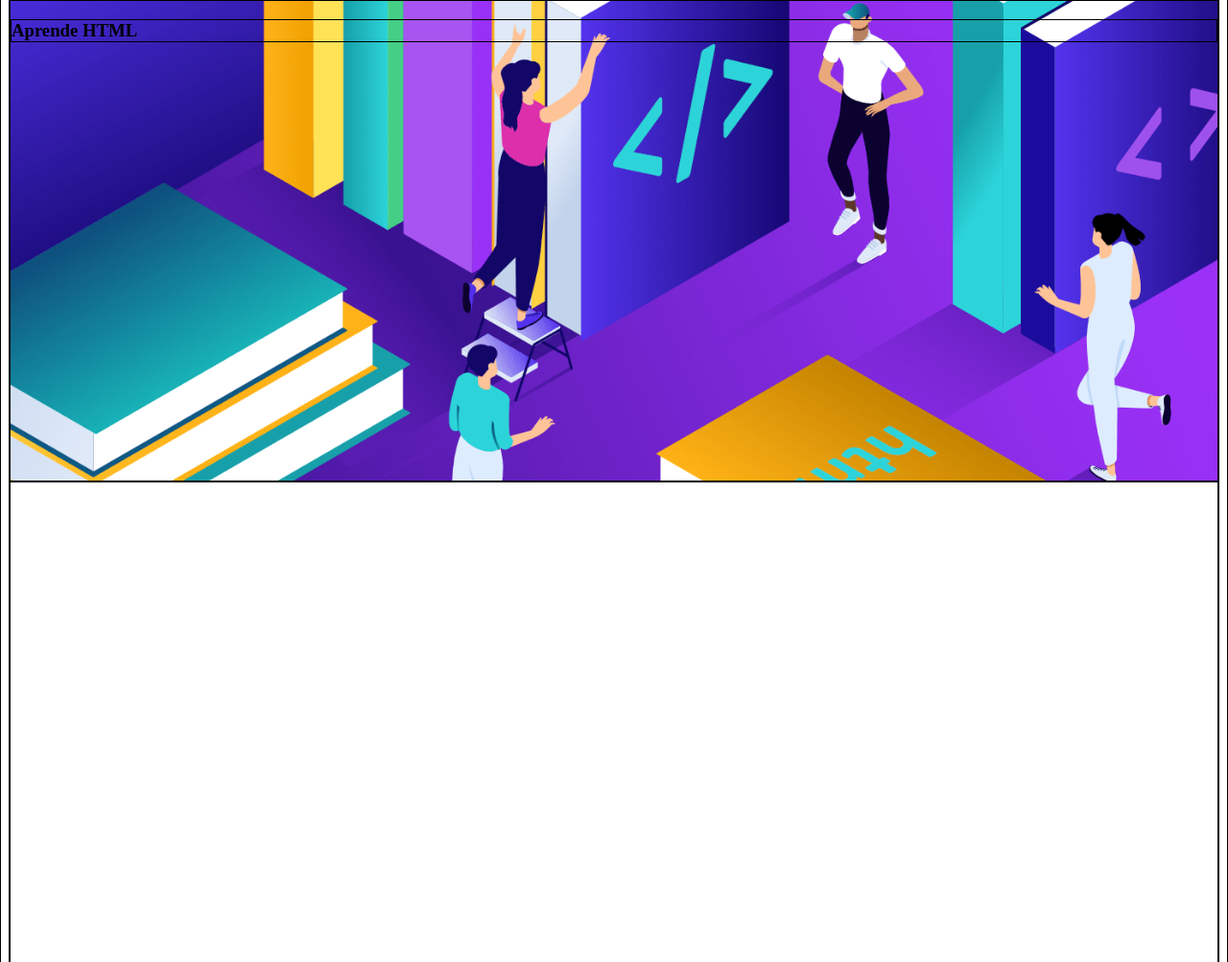
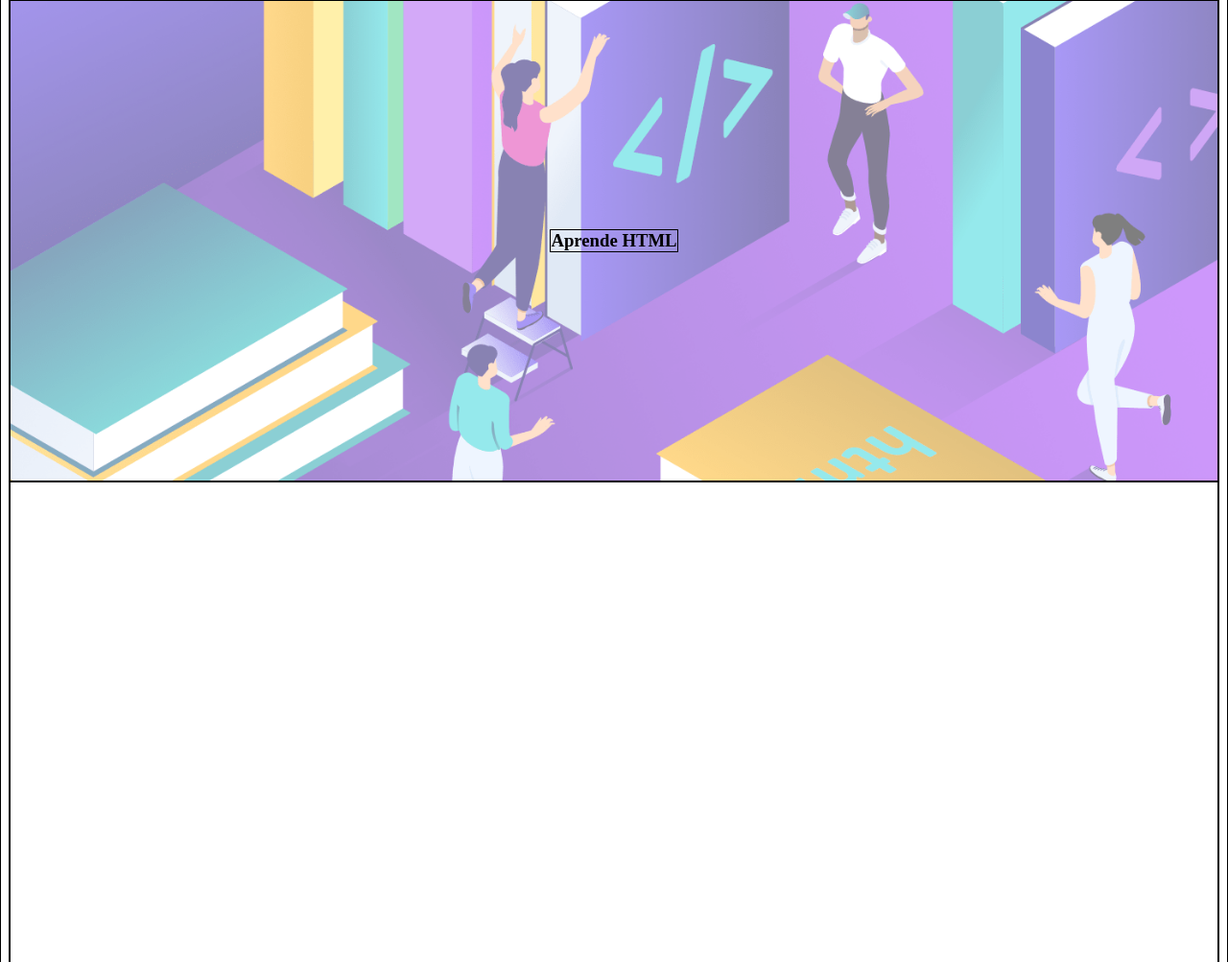
Before and after one commit to jjserantes/WEB2, a PHP site: page / in a window 1280 px wide. Shown: the part 164-1167 px from the top of the page at 96% size. Run offline with PHP 8.4, Linux system fonts and the light colour scheme.

Commit message:
Sección 1 con imagen Before

```diff
--- a/CSS/index.css
+++ b/CSS/index.css
@@ -28,11 +28,35 @@ nav ul li a{
     text-decoration: none;
 }
 
-.seccion1 {
-    background-image: url("../Imagenes/aprender-html.png");
+/*.seccion1 {
+    /*background-image: url("../Imagenes/aprender-html.png");
     background-size: cover;
     background-position: center;
-}
+    display: flex;
+    justify-content: space-around;
+    align-items: center;*/
+    .seccion1 {
+        position: relative;
+        display: flex;
+        justify-content: space-around;
+        align-items: center;
+    }
+
+    .seccion1::before {
+        content: "";
+        position: absolute;
+        top: 0;
+        left: 0;
+        width: 100%;
+        height: 100%;
+        background-image: url("../Imagenes/aprender-html.png");
+        background-size: cover;
+        background-position: center;
+        opacity: 0.5; /* Ajusta el valor de opacidad según tus necesidades */
+        z-index: -1; /* Coloca la imagen detrás del contenido */
+    }
+
+
 
 /* Media queries para hacer la web responsive */
 @media (max-width: 768px) {
--- a/index.html
+++ b/index.html
@@ -20,7 +20,8 @@
     </nav>
 
     <section class="seccion1">
-       <h3>Aprende HTML</h3>
+        <h3>Aprende HTML</h3>
+
     </section>
 
     <section>
```
